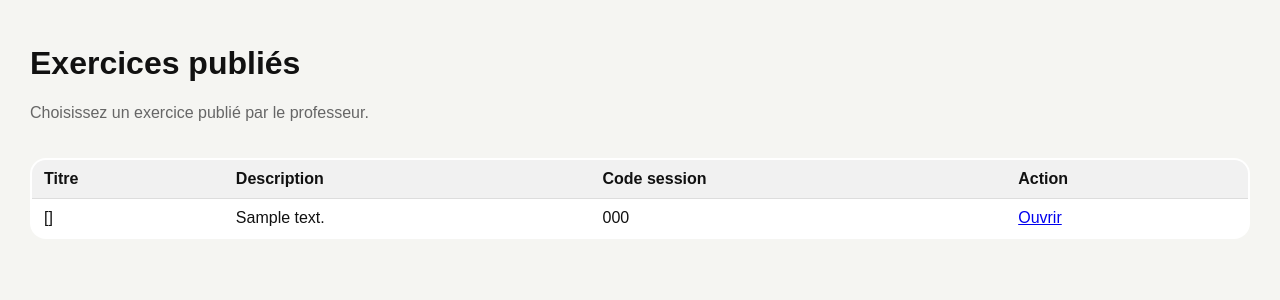
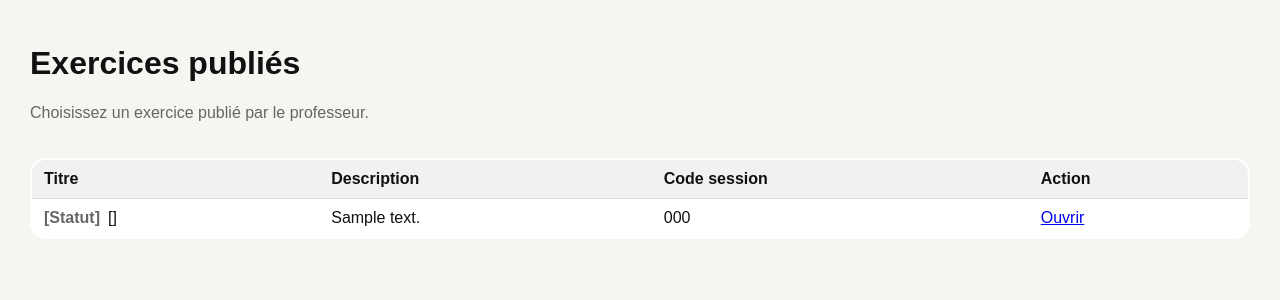
Before and after one commit to grp3info2gestionprojet/algo_ia, a Flask app: template app/templates/student_dashboard.html in a window 1280 px wide. Shown: the part 47-347 px from the top of the page. Run offline with Flask 3, Linux system fonts and the light colour scheme; the template is opened without the code that fills it: most values are stand-ins (such as "Sample title", 1, 10 or a date in 2020).

Commit message:
Ajout d'un label statut dans le dashboard étudiants devant chaque exo

```diff
--- a/app/templates/student_dashboard.html
+++ b/app/templates/student_dashboard.html
@@ -19,7 +19,7 @@
   <tbody>
     {% for ex in exercises %}
     <tr>
-      <td>{{ ex.title }}</td>
+      <td><span class="exercise-status" style="font-weight: bold; margin-right: 8px; color: #666;">[Statut]</span>{{ ex.title }}</td>
       <td>{{ ex.description }}</td>
       <td>{{ ex.session_code }}</td>
       <td><a href="{{ url_for('student_exercise', exercise_id=ex.id) }}">Ouvrir</a></td>
```
